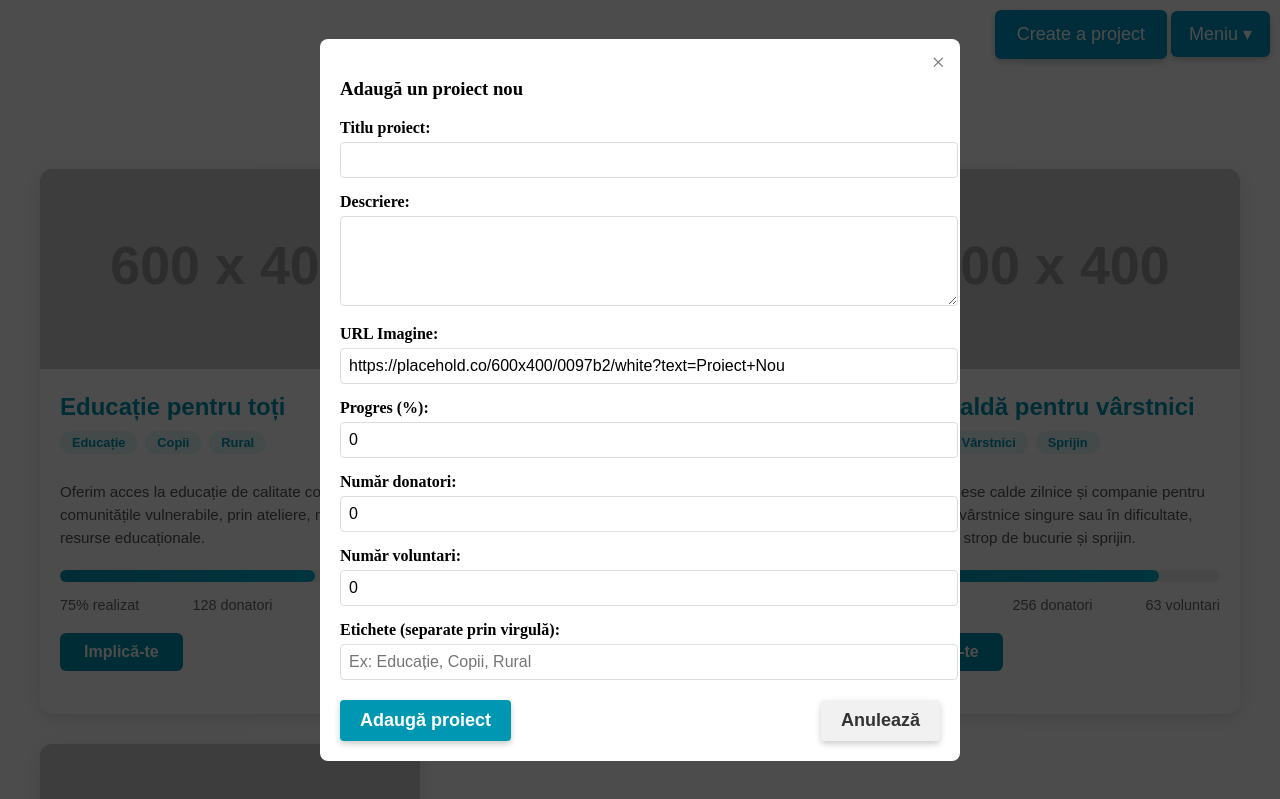
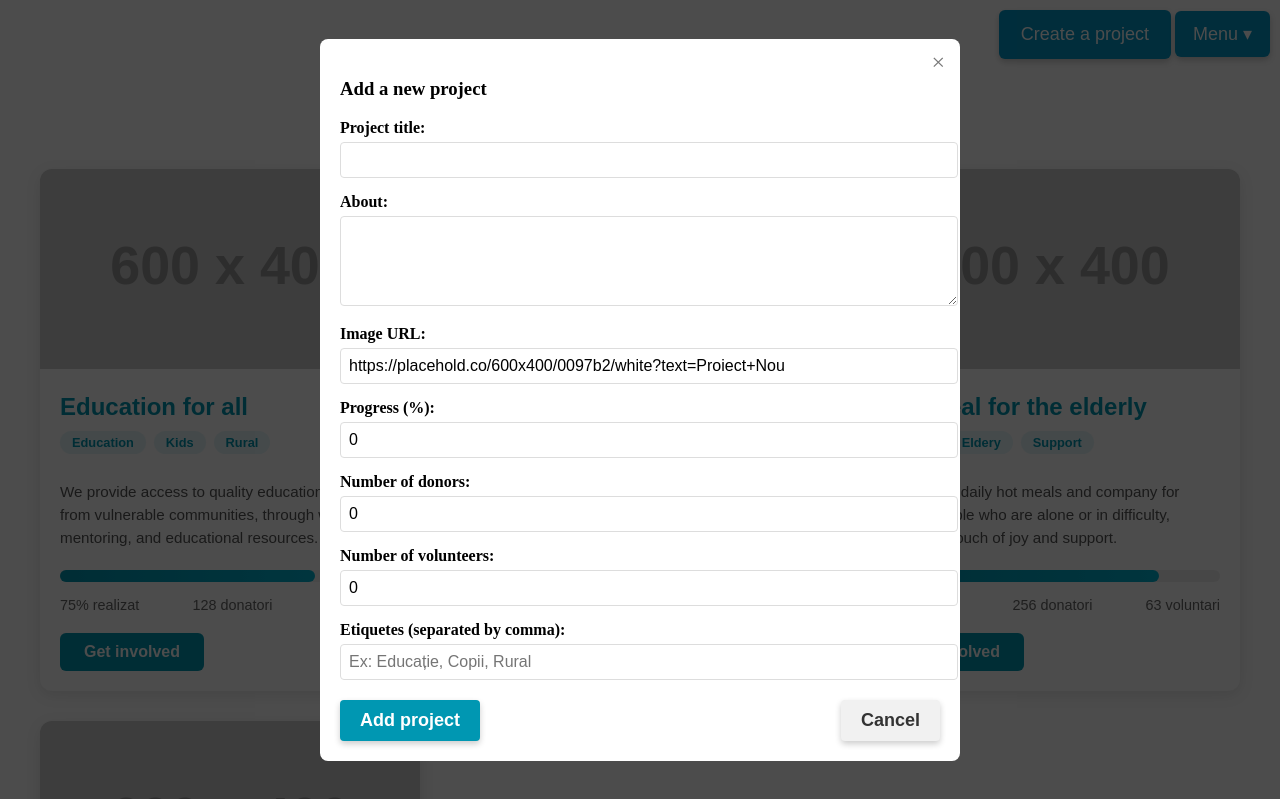
Before and after one commit to LechintanJoshua/Flabang-Hck, a website: page HTML/proiecte-active.html in a window 1280 px wide. Both pictures are taken after a click on the button "Create a project". Shown: the top 799 px of the page. Drawn offline with Linux system fonts and the light colour scheme; placeholder pictures from the web are drawn by us.

Commit message:
proiecte_active_translated

```diff
--- a/HTML/proiecte-active.html
+++ b/HTML/proiecte-active.html
@@ -4,7 +4,7 @@
 <head>
     <meta charset="UTF-8">
     <meta name="viewport" content="width=device-width, initial-scale=1.0">
-    <title>Proiecte Active - ONG United</title>
+    <title>Active projects - ONG United</title>
     <link rel="stylesheet" href="../CSS/pro-act-style.css">
     <style>
         /* Popup Form Styling */
@@ -101,13 +101,13 @@
 <header>
     <button class="button" id="createProjectBtn">Create a project</button>
     <div class="dropdown">
-        <button onclick="toggleDropdown()">Meniu &#9662;</button>
+        <button onclick="toggleDropdown()">Menu &#9662;</button>
         <div class="dropdown-content" id="dropdownMenu">
             <a href="index.html">Home</a>
             <a href="login.html">Login</a>
             <a href="register.html">Register</a>
             <a href="dashboard.html">Dashboard</a>
-            <a href="proiecte-active.html">Proiecte active</a>
+            <a href="proiecte-active.html">Active projects</a>
         </div>
     </div>
 </header>
@@ -116,7 +116,7 @@
     <!-- Secțiunea de proiecte active -->
     <section class="section-background">
         <div class="proiecte-container">
-            <h2 class="proiecte-titlu">Proiecte Active</h2>
+            <h2 class="proiecte-titlu">Active projects</h2>
 
             <div class="proiecte-grid" id="proiecte-grid">
                 <!-- Proiectele vor fi adăugate dinamic din JavaScript -->
@@ -128,46 +128,46 @@
     <div id="formular-proiect" class="formular-popup">
         <div class="formular-continut">
             <span class="close-button" id="closeFormBtn">&times;</span>
-            <h3>Adaugă un proiect nou</h3>
+            <h3>Add a new project</h3>
             <form id="form-proiect-nou">
                 <div class="form-group">
-                    <label for="titlu">Titlu proiect:</label>
+                    <label for="titlu">Project title:</label>
                     <input type="text" id="titlu" name="titlu" required>
                 </div>
 
                 <div class="form-group">
-                    <label for="descriere">Descriere:</label>
+                    <label for="descriere">About:</label>
                     <textarea id="descriere" name="descriere" rows="4" required></textarea>
                 </div>
 
                 <div class="form-group">
-                    <label for="imagine">URL Imagine:</label>
+                    <label for="imagine">Image URL:</label>
                     <input type="text" id="imagine" name="imagine" value="https://placehold.co/600x400/0097b2/white?text=Proiect+Nou">
                 </div>
 
                 <div class="form-group">
-                    <label for="progres">Progres (%):</label>
+                    <label for="progres">Progress (%):</label>
                     <input type="number" id="progres" name="progres" min="0" max="100" value="0">
                 </div>
 
                 <div class="form-group">
-                    <label for="donatori">Număr donatori:</label>
+                    <label for="donatori">Number of donors:</label>
                     <input type="number" id="donatori" name="donatori" min="0" value="0">
                 </div>
 
                 <div class="form-group">
-                    <label for="voluntari">Număr voluntari:</label>
+                    <label for="voluntari">Number of volunteers:</label>
                     <input type="number" id="voluntari" name="voluntari" min="0" value="0">
                 </div>
 
                 <div class="form-group">
-                    <label for="etichete">Etichete (separate prin virgulă):</label>
+                    <label for="etichete">Etiquetes (separated by comma):</label>
                     <input type="text" id="etichete" name="etichete" placeholder="Ex: Educație, Copii, Rural">
                 </div>
 
                 <div class="form-actions">
-                    <button type="submit" class="submit-button">Adaugă proiect</button>
-                    <button type="button" class="cancel-button" id="cancelBtn">Anulează</button>
+                    <button type="submit" class="submit-button">Add project</button>
+                    <button type="button" class="cancel-button" id="cancelBtn">Cancel</button>
                 </div>
             </form>
         </div>
@@ -178,47 +178,47 @@
         const proiecteActive = [
             {
                 id: 1,
-                titlu: "Educație pentru toți",
-                imagine: "https://placehold.co/600x400/0097b2/white?text=Educație",
-                descriere: "Oferim acces la educație de calitate copiilor din comunitățile vulnerabile, prin ateliere, mentorat și resurse educaționale.",
+                titlu: "Education for all",
+                imagine: "https://placehold.co/600x400/0097b2/white?text=Education",
+                descriere: "We provide access to quality education to children from vulnerable communities, through workshops, mentoring, and educational resources.",
                 progres: 75, // procent
                 donatori: 128,
                 voluntari: 45,
-                etichete: ["Educație", "Copii", "Rural"],
-                linkImplicare: "#implicare-educatie"
+                etichete: ["Education", "Kids", "Rural"],
+                linkImplicare: "#implication-education"
             },
             {
                 id: 2,
-                titlu: "Plantăm pentru viitor",
-                imagine: "https://placehold.co/600x400/0097b2/white?text=Mediu",
-                descriere: "Campanie de împădurire în zone afectate de defrișări. Fiecare copac plantat ajută la restaurarea ecosistemului și combaterea schimbărilor climatice.",
+                titlu: "Planting trees",
+                imagine: "https://placehold.co/600x400/0097b2/white?text=Environment",
+                descriere: "Afforestation campaign in areas affected by deforestation. Every tree planted helps restore the ecosystem and combat climate change.",
                 progres: 60,
                 donatori: 312,
                 voluntari: 89,
-                etichete: ["Mediu", "Împădurire", "Climă"],
-                linkImplicare: "#implicare-mediu"
+                etichete: ["Environment", "Afforestation", "Climate"],
+                linkImplicare: "#implication-environment"
             },
             {
                 id: 3,
-                titlu: "Masă caldă pentru vârstnici",
-                imagine: "https://placehold.co/600x400/0097b2/white?text=Vârstnici",
-                descriere: "Asigurăm mese calde zilnice și companie pentru persoanele vârstnice singure sau în dificultate, aducând un strop de bucurie și sprijin.",
+                titlu: "Hot meal for the elderly",
+                imagine: "https://placehold.co/600x400/0097b2/white?text=Eldery",
+                descriere: "We provide daily hot meals and company for elderly people who are alone or in difficulty, bringing a touch of joy and support.",
                 progres: 82,
                 donatori: 256,
                 voluntari: 63,
-                etichete: ["Social", "Vârstnici", "Sprijin"],
-                linkImplicare: "#implicare-social"
+                etichete: ["Social", "Eldery", "Support"],
+                linkImplicare: "#implication-social"
             },
             {
                 id: 4,
-                titlu: "Tehnologie pentru școli",
-                imagine: "https://placehold.co/600x400/0097b2/white?text=Tehnologie",
-                descriere: "Dotăm școlile din mediul rural cu echipamente IT și pregătim profesorii pentru a oferi educație digitală elevilor.",
+                titlu: "Technology for schools",
+                imagine: "https://placehold.co/600x400/0097b2/white?text=Technology",
+                descriere: "We equip rural schools with IT equipment and train teachers to provide digital education to students.",
                 progres: 45,
                 donatori: 94,
                 voluntari: 27,
-                etichete: ["Educație", "Tehnologie", "Digital"],
-                linkImplicare: "#implicare-tehnologie"
+                etichete: ["Education", "Technology", "Digital" ],
+                linkImplicare: "#implication-technology"
 
             }
         ];
@@ -258,7 +258,7 @@
                             <span>${proiect.voluntari} voluntari</span>
                         </div>
 
-                        <a href="${proiect.linkImplicare}" class="proiect-buton">Implică-te</a>
+                        <a href="${proiect.linkImplicare}" class="proiect-buton">Get involved</a>
                     </div>
                 `;
 
```
